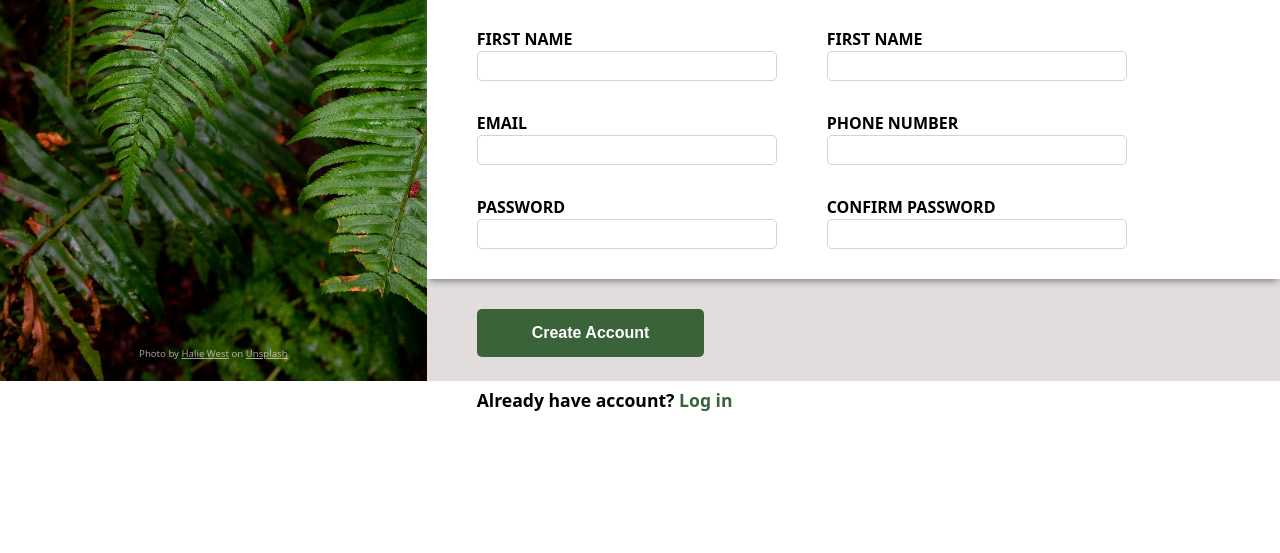
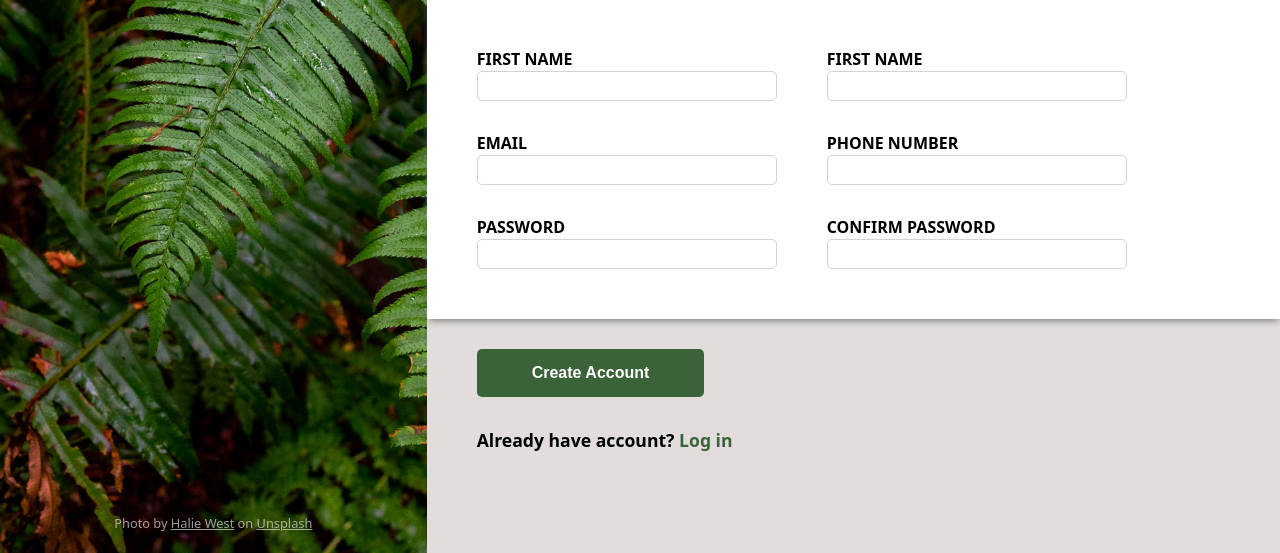
Before and after one commit to andrew-sid/odin-sign-up-form, a plain HTML site: page index.html in a window 1280 px wide. Shown: the part 419-972 px from the top of the page. Before the commit the page ends 832 px from the top, so only its background shows below. Drawn offline with Linux system fonts and the light colour scheme.

Commit message:
Fix some styles

```diff
--- a/css/styles.css
+++ b/css/styles.css
@@ -32,7 +32,7 @@ body {
   font-family: var(--def-ff);
   display: flex;
   justify-content: flex-start;
-  height: 100vh;
+  min-height: 100vh;
 }
 
 .container {
@@ -79,7 +79,7 @@ body {
 .left-side__copyright {
   margin: auto 0 20px 0;
   color: var(---clr-dark-white);
-  font-size: 0.6rem;
+  font-size: 0.8rem;
   opacity: 0.7;
 }
 
@@ -101,7 +101,7 @@ body {
 
 .form__fieldset {
   border: none;
-  padding: 30px 0 30px var(--left-indent);
+  padding: var(--left-indent);
   background-color: var(--clr-white);
   box-shadow: 0 4px 7px -2px gray;
   margin-bottom: 30px;
@@ -177,10 +177,10 @@ body {
 .form__loginText {
   font-size: 1.1rem;
   font-weight: 600;
+  padding-bottom: 100px;
 }
 
 .form__loginText a {
-
-  color:var(---clr-main-theme);
+  color: var(---clr-main-theme);
   text-decoration: none;
 }
```
